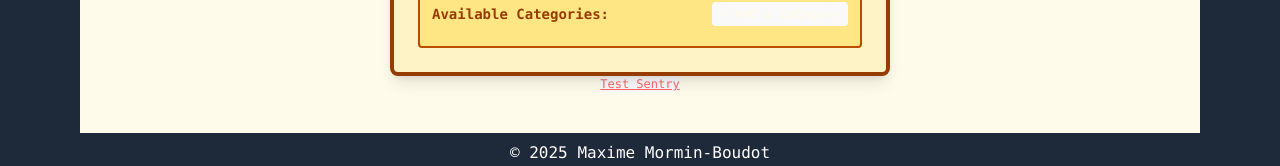
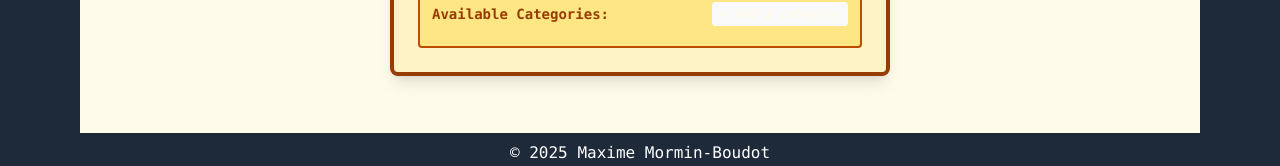
Before and after one commit to mMormin/todo-front, a React (Vite) app: page / in a window 1280 px wide. Shown: the part 625-791 px from the top of the page. Built offline with nearby package versions, Linux system fonts and the light colour scheme; no server answers.

Commit message:
chore: remove temporary Sentry test button

```diff
--- a/src/components/App.tsx
+++ b/src/components/App.tsx
@@ -1,23 +1,9 @@
 import React, { useEffect } from "react";
-import * as Sentry from "@sentry/react";
 import Main from "./Main";
 import Header from "./layout/Header";
 import Footer from "./layout/Footer";
 import { useCategoryStore } from "../store/useCategoryStore";
 import { useTaskStore } from "../store/useTaskStore";
-
-function SentryTestButton() {
-  return (
-    <button
-      className="text-xs text-red-400 underline"
-      onClick={() => {
-        throw new Error("Sentry test error");
-      }}
-    >
-      Test Sentry
-    </button>
-  );
-}
 
 function App() {
   const fetchCategories = useCategoryStore((state) => state.fetchCategories);
@@ -40,7 +26,6 @@ function App() {
       </div>
 
       <Footer />
-      <SentryTestButton />
     </div>
   );
 }
```
